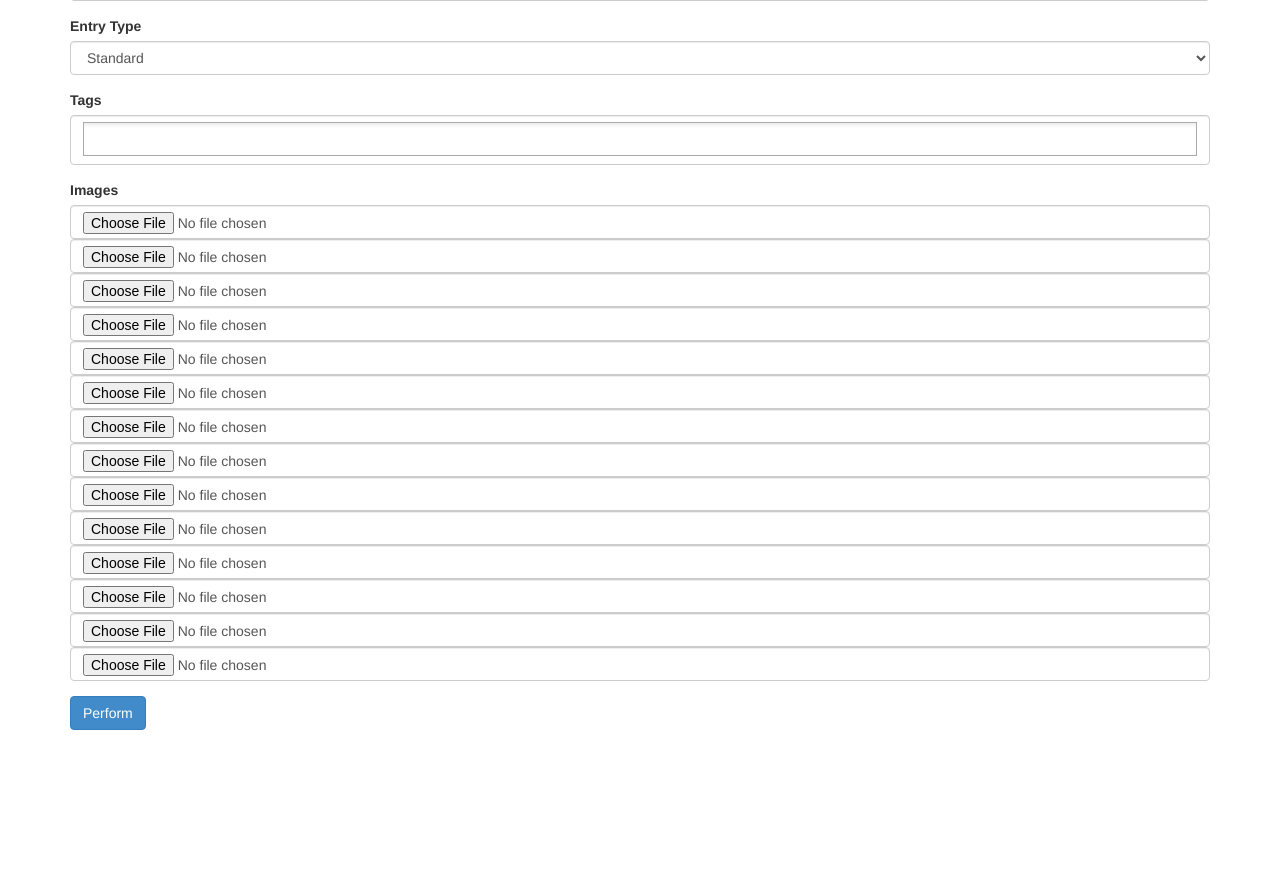
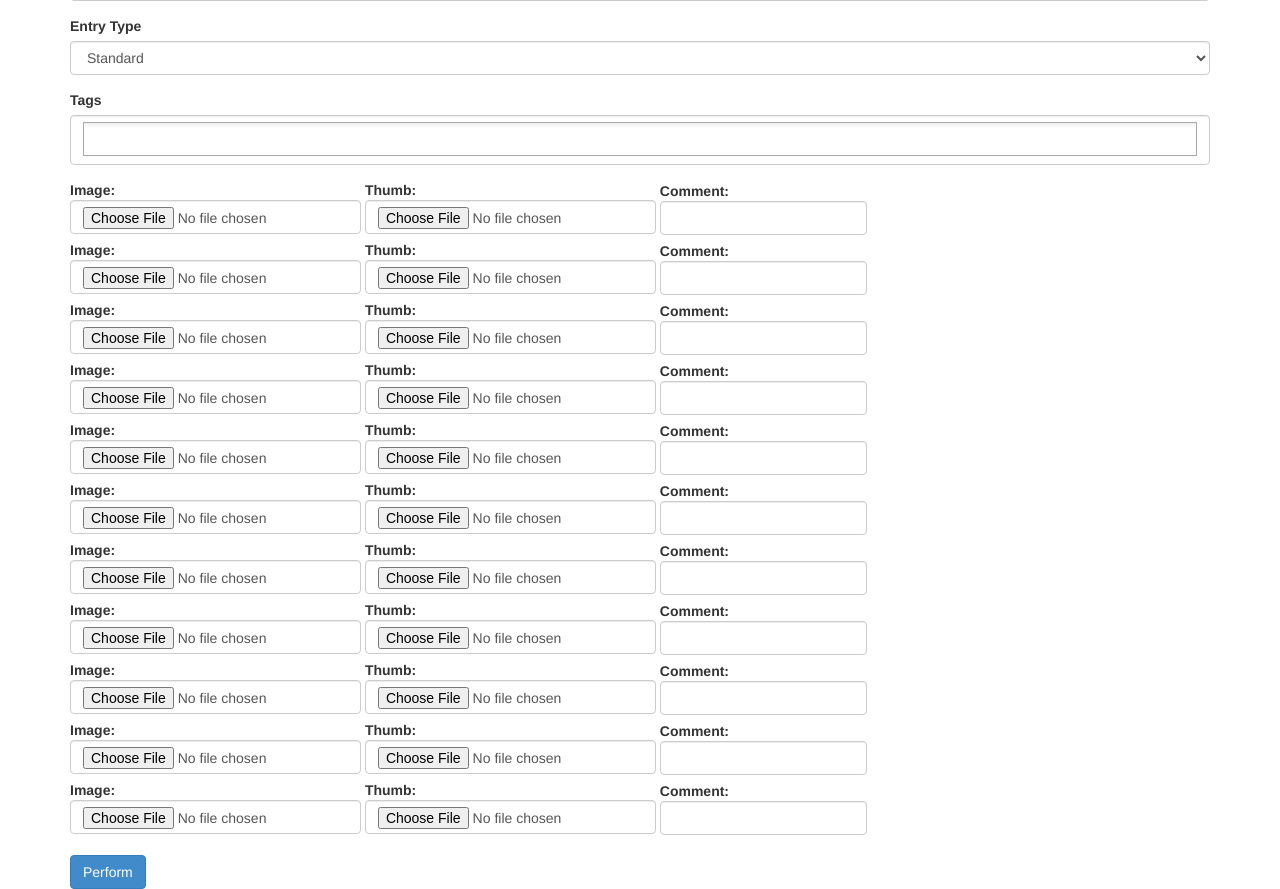
Before and after one commit to resorath/seanmock4, a PHP site: page /edit.php in a window 1280 px wide. Shown: the part 623-1512 px from the top of the page. Before the commit the page ends 1353 px from the top, so only its background shows below. Run offline with PHP 8.4, Linux system fonts and the light colour scheme.

Commit message:
Finalized images, added comment

```diff
--- a/bll/portfolioExpert.php
+++ b/bll/portfolioExpert.php
@@ -16,7 +16,7 @@
 		public function getAllEntries()
 		{
 
-			$q = "SELECT `portfolio`.`id`, `name`, `type`, `siteurl`, `shortname`, GROUP_CONCAT(distinct `imageurl`) as imgurl, GROUP_CONCAT(distinct `thumburl`) as thumburl, GROUP_CONCAT(distinct `tag` SEPARATOR ' ') as tags FROM `portfolio` LEFT JOIN `portfolio_images` on `portfolio`.`id` = `portfolio_images`.`portfolio_id` LEFT JOIN `portfolio_tags` on `portfolio`.`id` = `portfolio_tags`.`portfolio_id` GROUP BY `portfolio`.`id`, `name`, `type`, `siteurl`, `shortname`";
+			$q = "SELECT `portfolio`.`id`, `name`, `type`, `siteurl`, `shortname`, GROUP_CONCAT(distinct `imageurl` SEPARATOR ',') as imgurl, GROUP_CONCAT(distinct `thumburl` SEPARATOR ',') as thumburl, GROUP_CONCAT(distinct `tag` SEPARATOR ' ') as tags FROM `portfolio` LEFT JOIN `portfolio_images` on `portfolio`.`id` = `portfolio_images`.`portfolio_id` LEFT JOIN `portfolio_tags` on `portfolio`.`id` = `portfolio_tags`.`portfolio_id` GROUP BY `portfolio`.`id`, `name`, `type`, `siteurl`, `shortname`";
 
 			return $this->db->query($q);
 
@@ -40,7 +40,7 @@
 
 		public function getProject($projectName)
 		{
-			$q = "SELECT `portfolio`.`id`, `name`, `type`, `siteurl`, `description`, `shortname`, GROUP_CONCAT(distinct `imageurl`) as imgurl, GROUP_CONCAT(distinct `thumburl`) as thumburl, GROUP_CONCAT(distinct `tag` SEPARATOR ' ') as tags FROM `portfolio` LEFT JOIN `portfolio_images` on `portfolio`.`id` = `portfolio_images`.`portfolio_id` LEFT JOIN `portfolio_tags` on `portfolio`.`id` = `portfolio_tags`.`portfolio_id` WHERE `shortname` = ? GROUP BY `portfolio`.`id`, `name`, `type`, `siteurl`, `shortname`";
+			$q = "SELECT `portfolio`.`id`, `name`, `type`, `siteurl`, `description`, `shortname`, GROUP_CONCAT(distinct `imageurl` SEPARATOR ',') as imgurl, GROUP_CONCAT(distinct `thumburl` SEPARATOR ',') as thumburl, GROUP_CONCAT(distinct `comment` SEPARATOR '%%') as imagecomment, GROUP_CONCAT(distinct `tag` SEPARATOR ' ') as tags FROM `portfolio` LEFT JOIN `portfolio_images` on `portfolio`.`id` = `portfolio_images`.`portfolio_id` LEFT JOIN `portfolio_tags` on `portfolio`.`id` = `portfolio_tags`.`portfolio_id` WHERE `shortname` = ? GROUP BY `portfolio`.`id`, `name`, `type`, `siteurl`, `shortname`";
 
 			$statement = $this->db->prepare($q);
 
@@ -119,7 +119,7 @@
 				}
 
 				// more queries
-				$q = "INSERT INTO portfolio_images(`portfolio_id`, `imageurl`, `thumburl`, `isPrimary`) VALUES(?, ?, ?, ?)";
+				$q = "INSERT INTO portfolio_images(`portfolio_id`, `imageurl`, `thumburl`, `comment`, `isPrimary`) VALUES(?, ?, ?, ?, ?)";
 
 				$statement = $this->db->prepare($q);
 
@@ -131,7 +131,7 @@
 						if($i > 0)
 							$primary = false;
 
-						$statement->bind_param("issi", $lastid, $images_name[$i], $thumbs_name[$i], $primary);
+						$statement->bind_param("isssi", $lastid, $images_name[$i], $thumbs_name[$i], $postdata['comments'][$i], $primary);
 						$statement->execute();
 					}
 				}
--- a/edit.php
+++ b/edit.php
@@ -73,21 +73,50 @@
 				</div>
 
 				<div class="form-group">
-					<label for="tags">Images</label>
-					<input type="file" name="images[]" class="form-control">
-					<input type="file" name="thumbs[]" class="form-control">
-					<input type="file" name="images[]" class="form-control">
-					<input type="file" name="thumbs[]" class="form-control">
-					<input type="file" name="images[]" class="form-control">
-					<input type="file" name="thumbs[]" class="form-control">
-					<input type="file" name="images[]" class="form-control">
-					<input type="file" name="thumbs[]" class="form-control">
-					<input type="file" name="images[]" class="form-control">
-					<input type="file" name="thumbs[]" class="form-control">
-					<input type="file" name="images[]" class="form-control">
-					<input type="file" name="thumbs[]" class="form-control">
-					<input type="file" name="images[]" class="form-control">
-					<input type="file" name="thumbs[]" class="form-control">
+					<label>Image: <input type="file" name="images[]" class="form-control"></label>
+					<label>Thumb: <input type="file" name="thumbs[]" class="form-control"></label>
+					<label>Comment: <input type="text" name="comments[]" class="form-control"></label>
+					<br>
+					<label>Image: <input type="file" name="images[]" class="form-control"></label>
+					<label>Thumb: <input type="file" name="thumbs[]" class="form-control"></label>
+					<label>Comment: <input type="text" name="comments[]" class="form-control"></label>
+					<br>
+					<label>Image: <input type="file" name="images[]" class="form-control"></label>
+					<label>Thumb: <input type="file" name="thumbs[]" class="form-control"></label>
+					<label>Comment: <input type="text" name="comments[]" class="form-control"></label>
+					<br>
+					<label>Image: <input type="file" name="images[]" class="form-control"></label>
+					<label>Thumb: <input type="file" name="thumbs[]" class="form-control"></label>
+					<label>Comment: <input type="text" name="comments[]" class="form-control"></label>
+					<br>
+					<label>Image: <input type="file" name="images[]" class="form-control"></label>
+					<label>Thumb: <input type="file" name="thumbs[]" class="form-control"></label>
+					<label>Comment: <input type="text" name="comments[]" class="form-control"></label>
+					<br>
+					<label>Image: <input type="file" name="images[]" class="form-control"></label>
+					<label>Thumb: <input type="file" name="thumbs[]" class="form-control"></label>
+					<label>Comment: <input type="text" name="comments[]" class="form-control"></label>
+					<br>
+					<label>Image: <input type="file" name="images[]" class="form-control"></label>
+					<label>Thumb: <input type="file" name="thumbs[]" class="form-control"></label>
+					<label>Comment: <input type="text" name="comments[]" class="form-control"></label>
+					<br>
+					<label>Image: <input type="file" name="images[]" class="form-control"></label>
+					<label>Thumb: <input type="file" name="thumbs[]" class="form-control"></label>
+					<label>Comment: <input type="text" name="comments[]" class="form-control"></label>
+					<br>
+					<label>Image: <input type="file" name="images[]" class="form-control"></label>
+					<label>Thumb: <input type="file" name="thumbs[]" class="form-control"></label>
+					<label>Comment: <input type="text" name="comments[]" class="form-control"></label>
+					<br>
+					<label>Image: <input type="file" name="images[]" class="form-control"></label>
+					<label>Thumb: <input type="file" name="thumbs[]" class="form-control"></label>
+					<label>Comment: <input type="text" name="comments[]" class="form-control"></label>
+					<br>
+					<label>Image: <input type="file" name="images[]" class="form-control"></label>
+					<label>Thumb: <input type="file" name="thumbs[]" class="form-control"></label>
+					<label>Comment: <input type="text" name="comments[]" class="form-control"></label>
+					<br>
 				</div>
 
 				<input type="submit" class="btn btn-primary" value="Perform">
--- a/index.php
+++ b/index.php
@@ -3,6 +3,8 @@
   $db = new portfolioExpert();
 
   $entries = $db->getAllEntries();
+
+  print_r($entries);
 
 ?><!DOCTYPE html>
 <html>
@@ -59,7 +61,7 @@
       <div id="imagegrid">
 
           <?php while($entry = $entries->fetch_assoc()): ?>
-            <div class="imagegridelement <?=$entry['tags'] ?> <?=$entry['type'] ?>" id="<?=$entry['shortname'] ?>"><img src="img/<?=$entry['thumburl'] ?>" id="<?=$entry['type'] ?>">
+            <div class="imagegridelement <?=$entry['tags'] ?> <?=$entry['type'] ?>" id="<?=$entry['shortname'] ?>"><img src="img/<?php $e=explode(",", $entry['thumburl']); echo($e[0]); ?>" id="<?=$entry['type'] ?>">
             <span><h2><?=$entry['name'] ?></h2></span>
           </div>
 
```
Also changed, not shown: details.php (+9 -2 lines), 1 other file.
